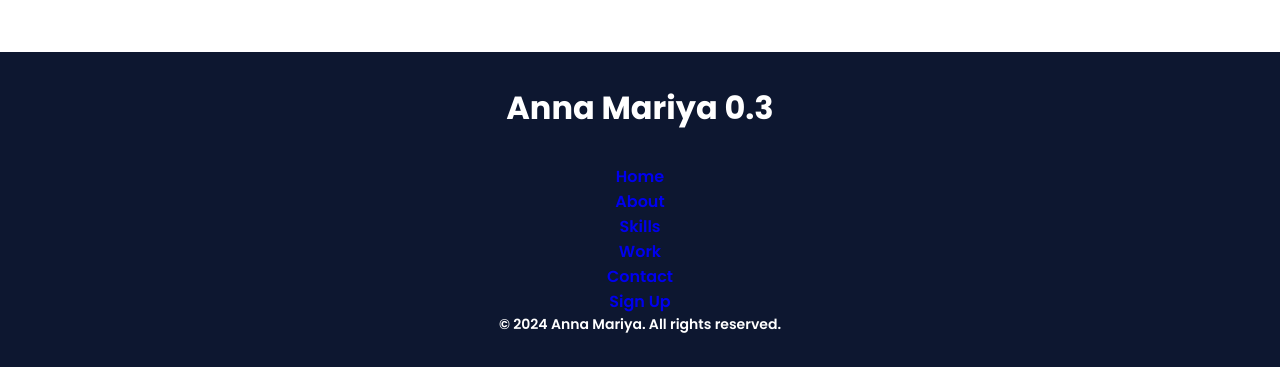
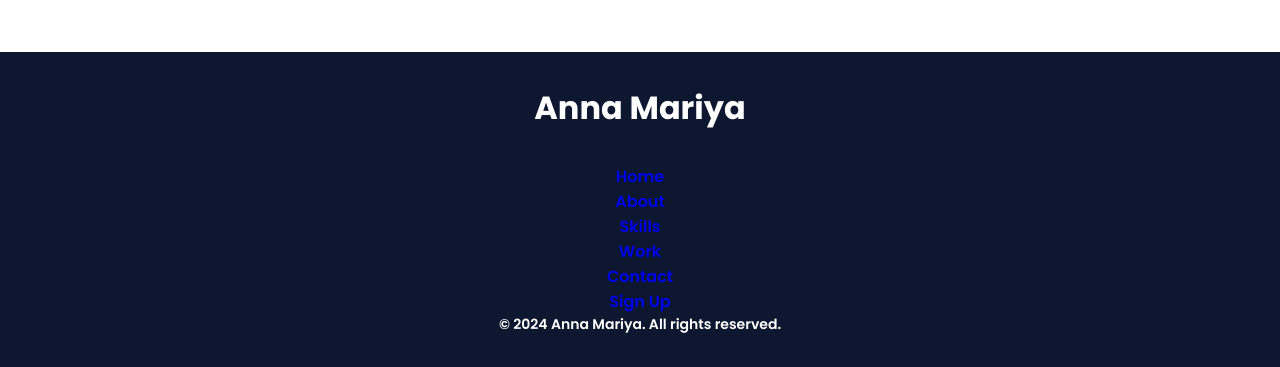
Before and after one commit to Anna23mariya/Protfolio, a plain HTML site: page index.html in a window 1280 px wide. Shown: the part 3702-4069 px from the top of the page. Drawn offline with nearby package versions, Linux system fonts and the light colour scheme.

Commit message:
final commit

```diff
--- a/index.html
+++ b/index.html
@@ -213,50 +213,7 @@
         <!--===== FOOTER =====-->
         <footer class="footer">
             <div class="footer__container bd-grid">
-                <h1 class="footer__title">Anna Mariya
-                    0.3
-
-
-
-
-
-
-
-
-
-
-
-
-
-
-
-
-
-
-
-
-
-
-
-
-
-
-
-
-
-
-
-
-
-
-
-
-
-
-
-
-
-                </h1>
+                <h1 class="footer__title">Anna Mariya</h1>
                 <ul class="footer__list">
                     <li><a href="#home" class="footer__link">Home</a></li>
                     <li><a href="#about" class="footer__link">About</a></li>
```
